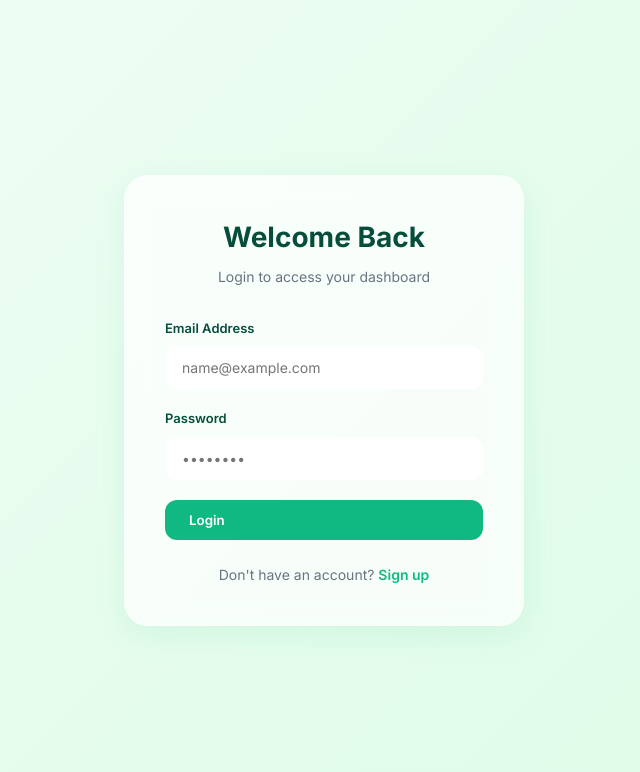
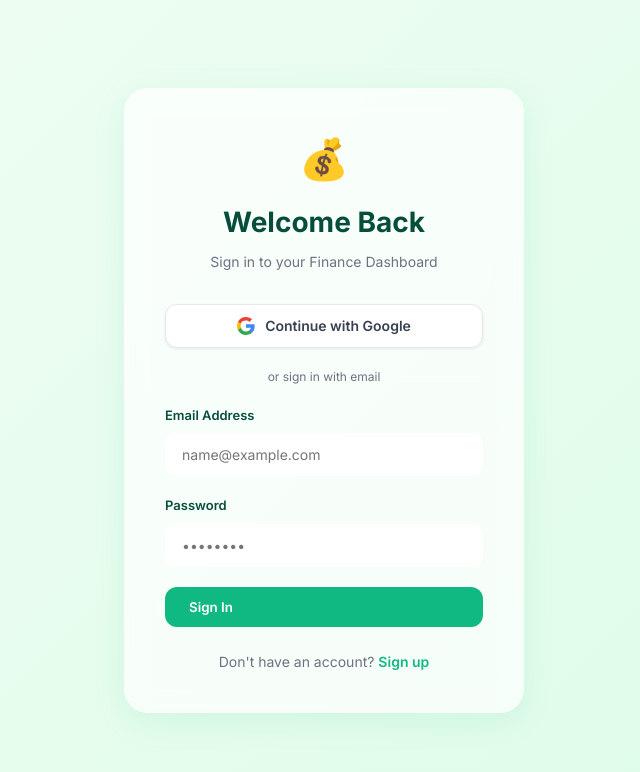
Before and after one commit to themxtr/login-1, a React (Vite) app in the folder frontend/: page / in a window 1280 px wide. Shown: the top 772 px of the page, without its empty margins (316-956 px from the left). Built offline with nearby package versions, Linux system fonts and the light colour scheme; no server answers.

Commit message:
feat: add Google Sign-In to Login and Signup pages

```diff
--- a/frontend/src/App.css
+++ b/frontend/src/App.css
@@ -86,6 +86,60 @@ body {
   color: var(--primary);
   font-weight: 600;
   text-decoration: none;
+}
+
+.auth-logo {
+  font-size: 40px;
+  text-align: center;
+  margin-bottom: 12px;
+}
+
+.btn-google {
+  display: flex;
+  align-items: center;
+  justify-content: center;
+  gap: 10px;
+  width: 100%;
+  padding: 12px;
+  border-radius: 12px;
+  border: 1px solid #e5e7eb;
+  background: var(--white);
+  font-family: inherit;
+  font-size: 14px;
+  font-weight: 600;
+  color: #374151;
+  cursor: pointer;
+  transition: all 0.2s;
+  box-shadow: 0 1px 3px rgba(0,0,0,0.08);
+}
+
+.btn-google:hover {
+  background: #f9fafb;
+  box-shadow: 0 2px 8px rgba(0,0,0,0.12);
+  transform: translateY(-1px);
+}
+
+.btn-google:disabled {
+  opacity: 0.6;
+  cursor: not-allowed;
+  transform: none;
+}
+
+.auth-divider {
+  display: flex;
+  align-items: center;
+  gap: 12px;
+  margin: 20px 0;
+  color: var(--text-muted);
+  font-size: 12px;
+}
+
+.auth-divider::before,
+.auth-divider::after {
+  content: '';
+  flex: 1;
+  height: 1px;
+  background: var(--glass-border);
 }
 
 .error-badge {
--- a/frontend/src/components/Login.tsx
+++ b/frontend/src/components/Login.tsx
@@ -1,29 +1,69 @@
 import React, { useState } from 'react';
 import { useAuth } from '../contexts/AuthContext';
+
+const GoogleIcon = () => (
+  <svg width="18" height="18" viewBox="0 0 18 18" xmlns="http://www.w3.org/2000/svg">
+    <path d="M17.64 9.2c0-.637-.057-1.251-.164-1.84H9v3.481h4.844c-.209 1.125-.843 2.078-1.796 2.716v2.259h2.908c1.702-1.567 2.684-3.875 2.684-6.615z" fill="#4285F4"/>
+    <path d="M9 18c2.43 0 4.467-.806 5.956-2.184l-2.908-2.259c-.806.54-1.837.86-3.048.86-2.344 0-4.328-1.584-5.036-3.711H.957v2.332A8.997 8.997 0 0 0 9 18z" fill="#34A853"/>
+    <path d="M3.964 10.706A5.41 5.41 0 0 1 3.682 9c0-.593.102-1.17.282-1.706V4.962H.957A8.996 8.996 0 0 0 0 9c0 1.452.348 2.827.957 4.038l3.007-2.332z" fill="#FBBC05"/>
+    <path d="M9 3.58c1.321 0 2.508.454 3.44 1.345l2.582-2.58C13.463.891 11.426 0 9 0A8.997 8.997 0 0 0 .957 4.962L3.964 6.294C4.672 4.169 6.656 3.58 9 3.58z" fill="#EA4335"/>
+  </svg>
+);
 
 const Login: React.FC = () => {
   const [email, setEmail] = useState('');
   const [password, setPassword] = useState('');
   const [error, setError] = useState('');
-  const { login } = useAuth();
+  const [loading, setLoading] = useState(false);
+  const { login, loginWithGoogle } = useAuth();
 
   const handleSubmit = async (e: React.FormEvent) => {
     e.preventDefault();
+    setError('');
+    setLoading(true);
     try {
       await login(email, password);
-      // Redirect or state change handled by AuthContext/App
     } catch (err: any) {
       setError(err.message || 'Failed to log in');
+    } finally {
+      setLoading(false);
+    }
+  };
+
+  const handleGoogle = async () => {
+    setError('');
+    setLoading(true);
+    try {
+      await loginWithGoogle();
+    } catch (err: any) {
+      setError(err.message || 'Failed to sign in with Google');
+    } finally {
+      setLoading(false);
     }
   };
 
   return (
     <div className="auth-container">
       <div className="auth-card glass">
+        <div className="auth-logo">💰</div>
         <h2>Welcome Back</h2>
-        <p className="auth-subtitle">Login to access your dashboard</p>
+        <p className="auth-subtitle">Sign in to your Finance Dashboard</p>
 
         {error && <div className="error-badge">{error}</div>}
+
+        <button
+          className="btn-google"
+          onClick={handleGoogle}
+          disabled={loading}
+          type="button"
+        >
+          <GoogleIcon />
+          Continue with Google
+        </button>
+
+        <div className="auth-divider">
+          <span>or sign in with email</span>
+        </div>
 
         <form onSubmit={handleSubmit}>
           <div className="form-group">
@@ -46,7 +86,9 @@ const Login: React.FC = () => {
               required
             />
           </div>
-          <button type="submit" className="btn btn-primary btn-block">Login</button>
+          <button type="submit" className="btn btn-primary btn-block" disabled={loading}>
+            {loading ? 'Signing in...' : 'Sign In'}
+          </button>
         </form>
 
         <p className="auth-footer">
--- a/frontend/src/components/Signup.tsx
+++ b/frontend/src/components/Signup.tsx
@@ -1,33 +1,73 @@
 import React, { useState } from 'react';
 import { useAuth } from '../contexts/AuthContext';
+
+const GoogleIcon = () => (
+  <svg width="18" height="18" viewBox="0 0 18 18" xmlns="http://www.w3.org/2000/svg">
+    <path d="M17.64 9.2c0-.637-.057-1.251-.164-1.84H9v3.481h4.844c-.209 1.125-.843 2.078-1.796 2.716v2.259h2.908c1.702-1.567 2.684-3.875 2.684-6.615z" fill="#4285F4"/>
+    <path d="M9 18c2.43 0 4.467-.806 5.956-2.184l-2.908-2.259c-.806.54-1.837.86-3.048.86-2.344 0-4.328-1.584-5.036-3.711H.957v2.332A8.997 8.997 0 0 0 9 18z" fill="#34A853"/>
+    <path d="M3.964 10.706A5.41 5.41 0 0 1 3.682 9c0-.593.102-1.17.282-1.706V4.962H.957A8.996 8.996 0 0 0 0 9c0 1.452.348 2.827.957 4.038l3.007-2.332z" fill="#FBBC05"/>
+    <path d="M9 3.58c1.321 0 2.508.454 3.44 1.345l2.582-2.58C13.463.891 11.426 0 9 0A8.997 8.997 0 0 0 .957 4.962L3.964 6.294C4.672 4.169 6.656 3.58 9 3.58z" fill="#EA4335"/>
+  </svg>
+);
 
 const Signup: React.FC = () => {
   const [email, setEmail] = useState('');
   const [password, setPassword] = useState('');
   const [confirmPassword, setConfirmPassword] = useState('');
   const [error, setError] = useState('');
-  const { signup } = useAuth();
+  const [loading, setLoading] = useState(false);
+  const { signup, loginWithGoogle } = useAuth();
 
   const handleSubmit = async (e: React.FormEvent) => {
     e.preventDefault();
     if (password !== confirmPassword) {
       return setError('Passwords do not match');
     }
+    setError('');
+    setLoading(true);
     try {
       await signup(email, password);
-      // Success handled by App auth state
     } catch (err: any) {
       setError(err.message || 'Failed to sign up');
+    } finally {
+      setLoading(false);
+    }
+  };
+
+  const handleGoogle = async () => {
+    setError('');
+    setLoading(true);
+    try {
+      await loginWithGoogle();
+    } catch (err: any) {
+      setError(err.message || 'Failed to sign in with Google');
+    } finally {
+      setLoading(false);
     }
   };
 
   return (
     <div className="auth-container">
       <div className="auth-card glass">
-        <h2>Join Finance Dash</h2>
-        <p className="auth-subtitle">Create an account to start tracking</p>
+        <div className="auth-logo">💰</div>
+        <h2>Create Account</h2>
+        <p className="auth-subtitle">Join Finance Dashboard to start tracking</p>
 
         {error && <div className="error-badge">{error}</div>}
+
+        <button
+          className="btn-google"
+          onClick={handleGoogle}
+          disabled={loading}
+          type="button"
+        >
+          <GoogleIcon />
+          Continue with Google
+        </button>
+
+        <div className="auth-divider">
+          <span>or sign up with email</span>
+        </div>
 
         <form onSubmit={handleSubmit}>
           <div className="form-group">
@@ -60,11 +100,13 @@ const Signup: React.FC = () => {
               required
             />
           </div>
-          <button type="submit" className="btn btn-primary btn-block">Sign Up</button>
+          <button type="submit" className="btn btn-primary btn-block" disabled={loading}>
+            {loading ? 'Creating Account...' : 'Create Account'}
+          </button>
         </form>
 
         <p className="auth-footer">
-          Already have an account? <a href="/login">Login</a>
+          Already have an account? <a href="/login">Sign in</a>
         </p>
       </div>
     </div>
--- a/frontend/src/contexts/AuthContext.tsx
+++ b/frontend/src/contexts/AuthContext.tsx
@@ -4,6 +4,8 @@ import {
   signInWithEmailAndPassword,
   createUserWithEmailAndPassword,
   signOut,
+  signInWithPopup,
+  GoogleAuthProvider,
   type User as FirebaseUser,
   getIdToken
 } from 'firebase/auth';
@@ -14,6 +16,7 @@ interface AuthContextType {
   loading: boolean;
   login: (email: string, pass: string) => Promise<void>;
   signup: (email: string, pass: string) => Promise<void>;
+  loginWithGoogle: () => Promise<void>;
   logout: () => Promise<void>;
   getToken: () => Promise<string | null>;
 }
@@ -34,6 +37,7 @@ export const AuthProvider: React.FC<{ children: React.ReactNode }> = ({ children
 
   const login = (email: string, pass: string) => signInWithEmailAndPassword(auth, email, pass).then(() => {});
   const signup = (email: string, pass: string) => createUserWithEmailAndPassword(auth, email, pass).then(() => {});
+  const loginWithGoogle = () => signInWithPopup(auth, new GoogleAuthProvider()).then(() => {});
   const logout = () => signOut(auth);
   const getToken = async () => {
     if (!user) return null;
@@ -45,6 +49,7 @@ export const AuthProvider: React.FC<{ children: React.ReactNode }> = ({ children
     loading,
     login,
     signup,
+    loginWithGoogle,
     logout,
     getToken
   };
```
